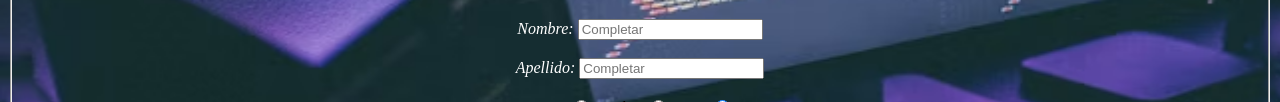
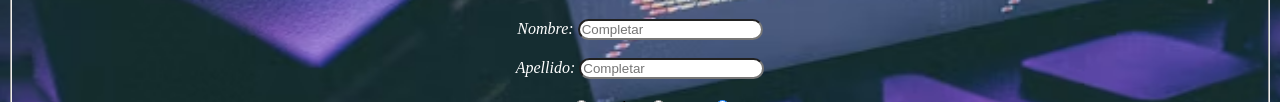
Before and after one commit to Liougolini/liougolini, a plain HTML site: page Clase 01/formulario.html in a window 1280 px wide. Shown: the part 698-800 px from the top of the page. Drawn offline with Linux system fonts and the light colour scheme.

Commit message:
Le di bordes a los input

```diff
--- a/Clase 01/formulario.css
+++ b/Clase 01/formulario.css
@@ -42,3 +42,6 @@ color: azure;
     font-size: 1em;
     border-bottom: 10dvb;
 }
+input{
+    border-radius: 50px;
+}
```
